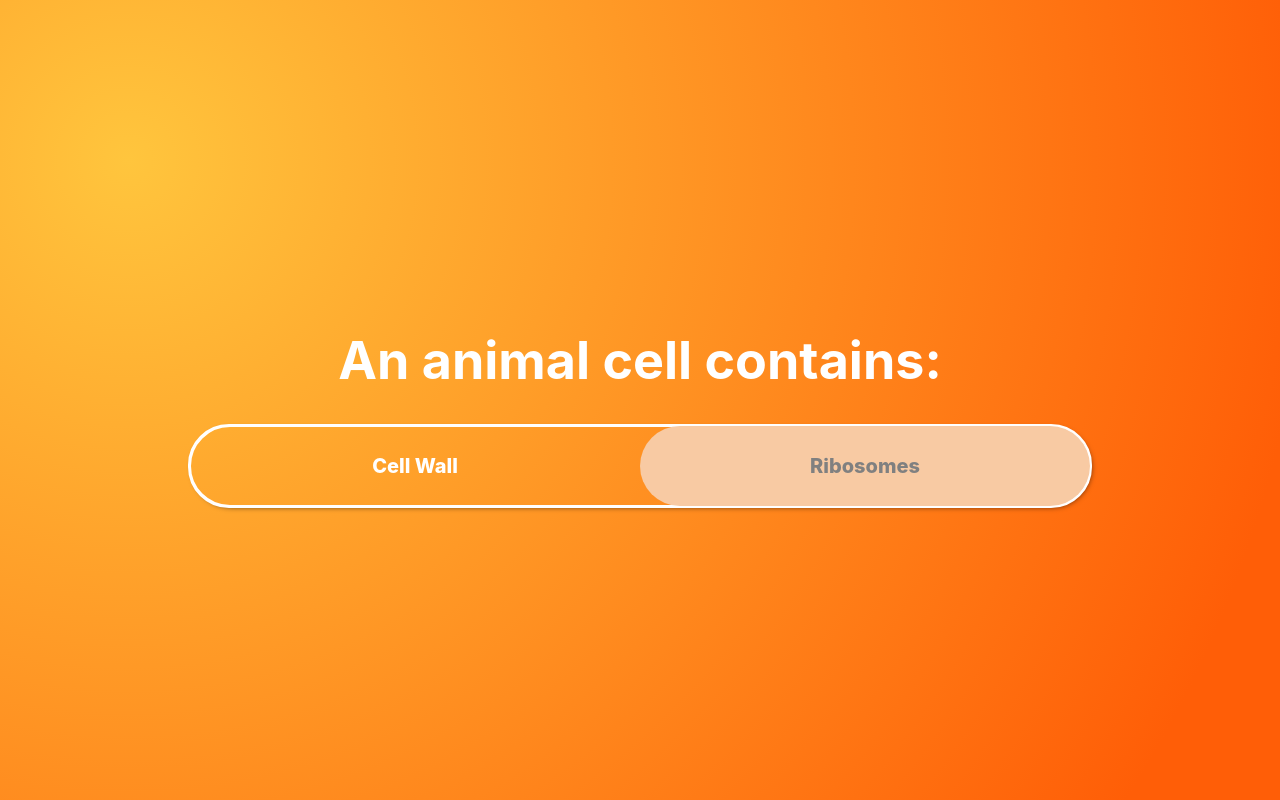
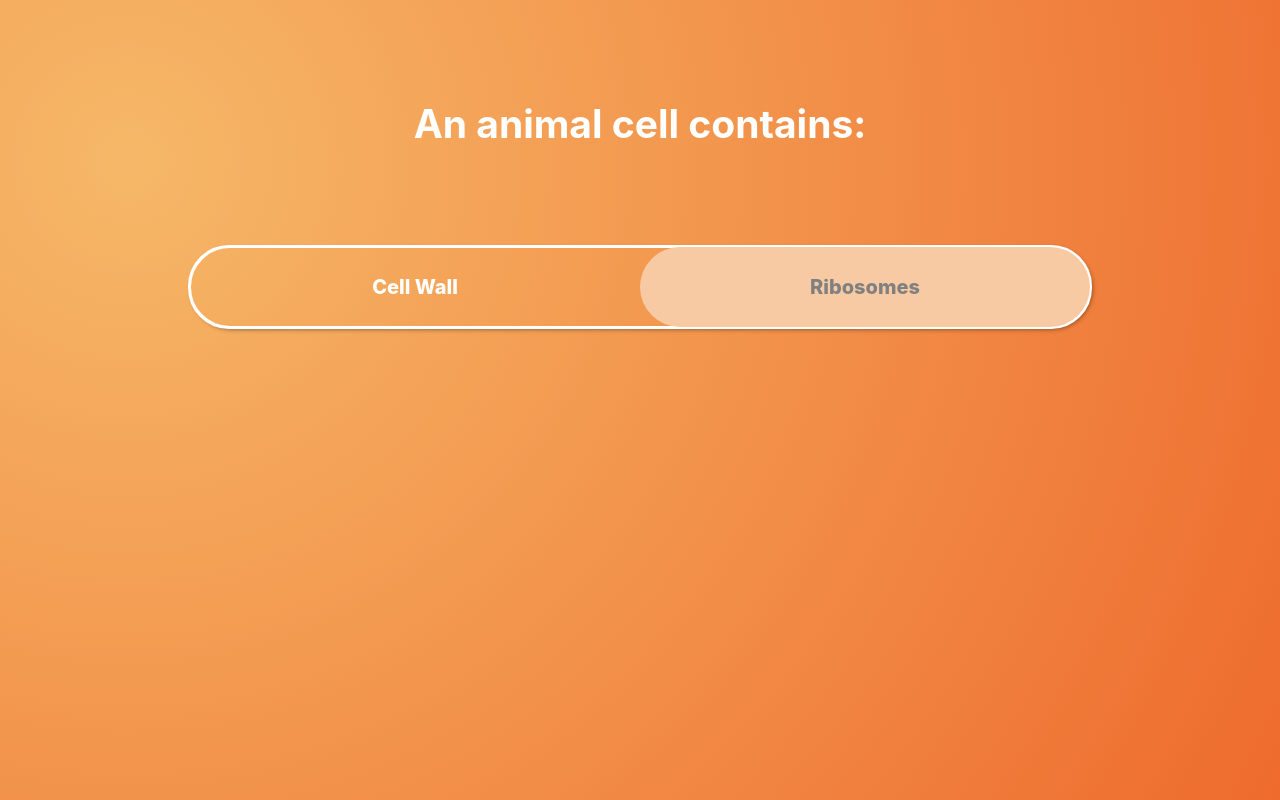
Before and after one commit to arooj-ilyas/seneca-frontend-task, a React (Create React App) app: page / in a window 1280 px wide. Built offline with nearby package versions, Linux system fonts and the light colour scheme.

Commit message:
STYLED heading

```diff
--- a/src/App.css
+++ b/src/App.css
@@ -1,18 +1,19 @@
-.App {
-  text-align: center;
-}
-
-.App-header {
+.App-container {
   background: radial-gradient(
     circle at 10% 20%,
-    rgb(255, 197, 61) 0%,
-    rgb(255, 94, 7) 90%
+    rgba(246, 184, 104, 1),
+    rgba(238, 107, 45, 1)
   );
   min-height: 100vh;
+  min-width: 100vw;
   display: flex;
   flex-direction: column;
   align-items: center;
-  justify-content: center;
   font-size: calc(10px + 2vmin);
   color: white;
 }
+
+.App-heading {
+  margin-top: 100px;
+  margin-bottom: 100px;
+}
--- a/src/App.tsx
+++ b/src/App.tsx
@@ -12,16 +12,14 @@ function App() {
   ];
 
   return (
-    <div className="App">
-      <header className="App-header">
-        <h1>An animal cell contains:</h1>
+    <div className="App-container">
+      <h2 className="App-heading">An animal cell contains:</h2>
       <ToggleSwitch
         options={toggle1Options}
         name="cell_toggle"
         initialValue="ribosomes"
         onChange={handleToggleChange}
       />
-      </header>
     </div>
   );
 }
```
Lines whose indentation alone changed are shown as unchanged.
